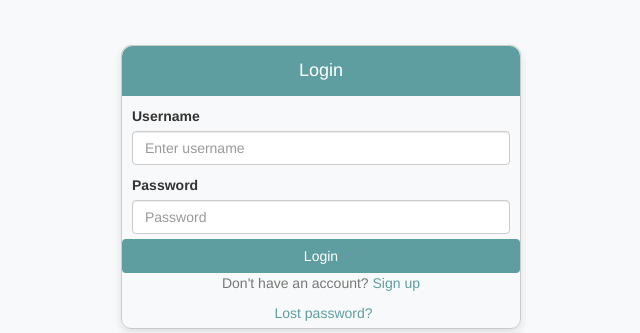
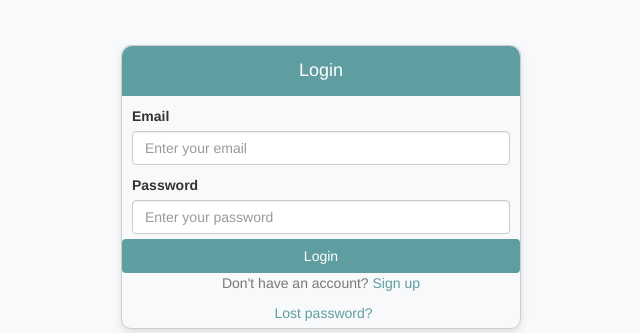
Before and after one commit to NabinPrasadDhungana/Django-Local-Library, a Django app: page /accounts/login/ in a window 1280 px wide; the page is wider, and only the part inside the window is pictured. Shown: the part 213-546 px from the top of that part, without its empty margins (139-779 px from the left). Run offline with Django 5.2, Linux system fonts and the light colour scheme; some libraries are stand-ins or nearby versions.

Commit message:
Modified login form from username to email

```diff
--- a/locallibrary/templates/registration/login.html
+++ b/locallibrary/templates/registration/login.html
@@ -68,12 +68,12 @@
               <form method="POST" action="{% url 'login' %}">
                 {% csrf_token %}
                     <div class="form-group">
-                        <label for="username">Username</label>
-                        <input type="text" class="form-control" id="username" placeholder="Enter username" name="username">
+                        <label for="username">Email</label>
+                        <input type="text" class="form-control" id="username" placeholder="Enter your email" name="username">
                     </div>
                     <div class="form-group">
                         <label for="password">Password</label>
-                        <input type="password" class="form-control" id="password" placeholder="Password" name="password">
+                        <input type="password" class="form-control" id="password" placeholder="Enter your password" name="password">
                     </div>
                       <button type="submit" class="btn  btn-block">Login</button>
                       <input type="hidden" name="next" value="{{ next }}">
```
Also changed, not shown: locallibrary/db.sqlite3.
